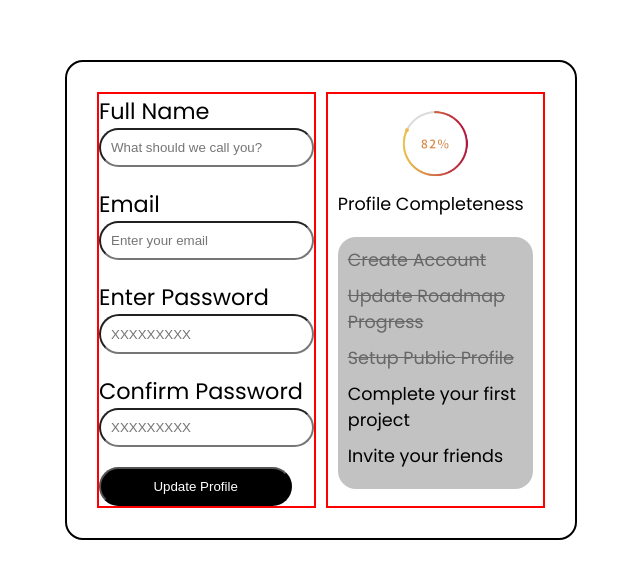
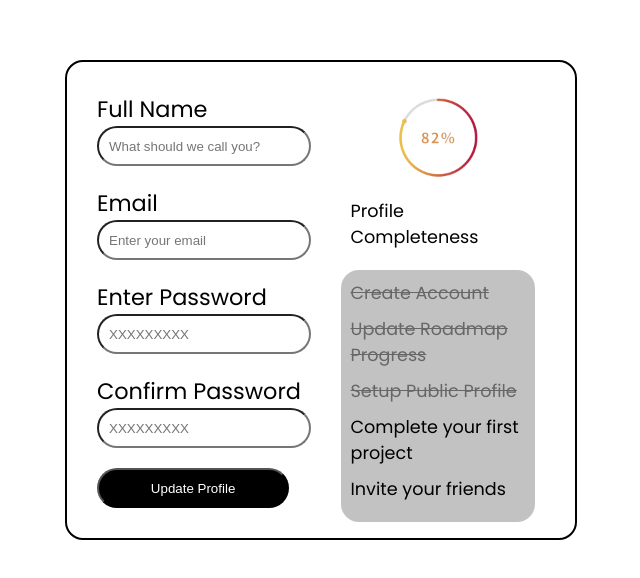
Before and after one commit to buildinrythm/07-form-UI, a plain HTML site: page index.html in a window 1280 px wide. Shown: the part 140-718 px from the top of the page, without its empty margins (319-959 px from the left). Drawn offline with Linux system fonts and the light colour scheme.

Commit message:
styled right side replaced absolute positioning with flexbox

```diff
--- a/styles.css
+++ b/styles.css
@@ -22,7 +22,7 @@ body{
     margin-top: 200px;
     width: 40vw;
     height: 60vh;
-    gap: 10px;
+    gap: 20px;
     padding: 30px;
 
 }
@@ -34,7 +34,6 @@ body{
     align-items: flex-start;
     height: 100%;
     width: 50%;
-    border: 2px solid red;
     font-size: 1.4rem;
 }
 
@@ -43,11 +42,9 @@ body{
     flex-direction: column;
     justify-content: center;
     align-items: flex-start;
-    border: 2px solid red;
     height: 100%;
     width: 50%;
     font-size: 1.1rem;
-     position: relative;
      padding: 10px;
 }
 
@@ -64,10 +61,8 @@ body{
     align-self: center;
 }
 img {
-    height: 100px;
-    width: 100px;
-    position: absolute;
-    top: 0;
+    height: 120px;
+    width: 120px;
 }
 
 input{
@@ -75,11 +70,9 @@ input{
     width: 100%;
     height: 50px;
     border-radius: 20px;
+    padding-left: 10px;
 }
 
-::-webkit-input-placeholder {
-    padding-left: 10px;
-}
 
 #update-profile {
     width: 90%;
@@ -97,7 +90,7 @@ input{
 }
 
 .checklist-title{
-    margin-top: 80px;
+   padding-left: 10px;
 }
 .strike{
     text-decoration: line-through;
```
